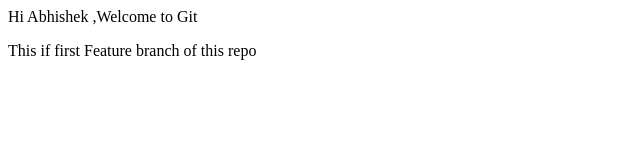
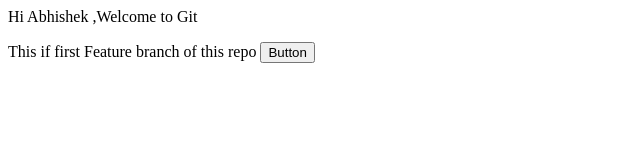
Before and after one commit to abhishekjakapure/localRepo, a plain HTML site: page LocalRepo/index.html in a window 1280 px wide. Shown: the whole page, without its empty margins (0-640 px from the left). Drawn offline with Linux system fonts and the light colour scheme.

Commit message:
Add button

```diff
--- a/LocalRepo/index.html
+++ b/LocalRepo/index.html
@@ -1,2 +1,2 @@
 <p>Hi Abhishek ,Welcome  to Git</p>
-<p>This if first Feature branch of this repo</p>
+<p>This if first Feature branch of this repo <button>Button</button></p>
```
